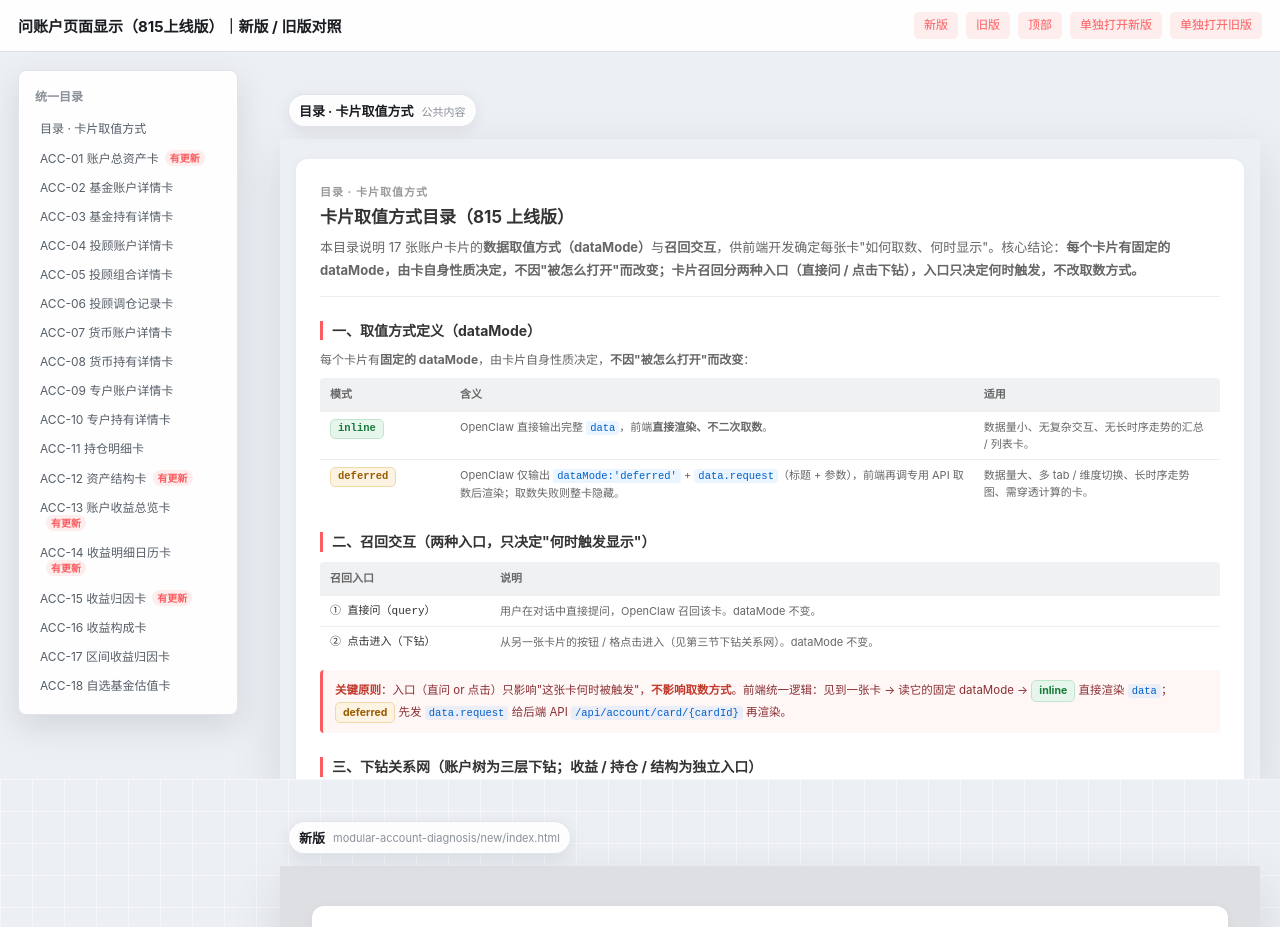
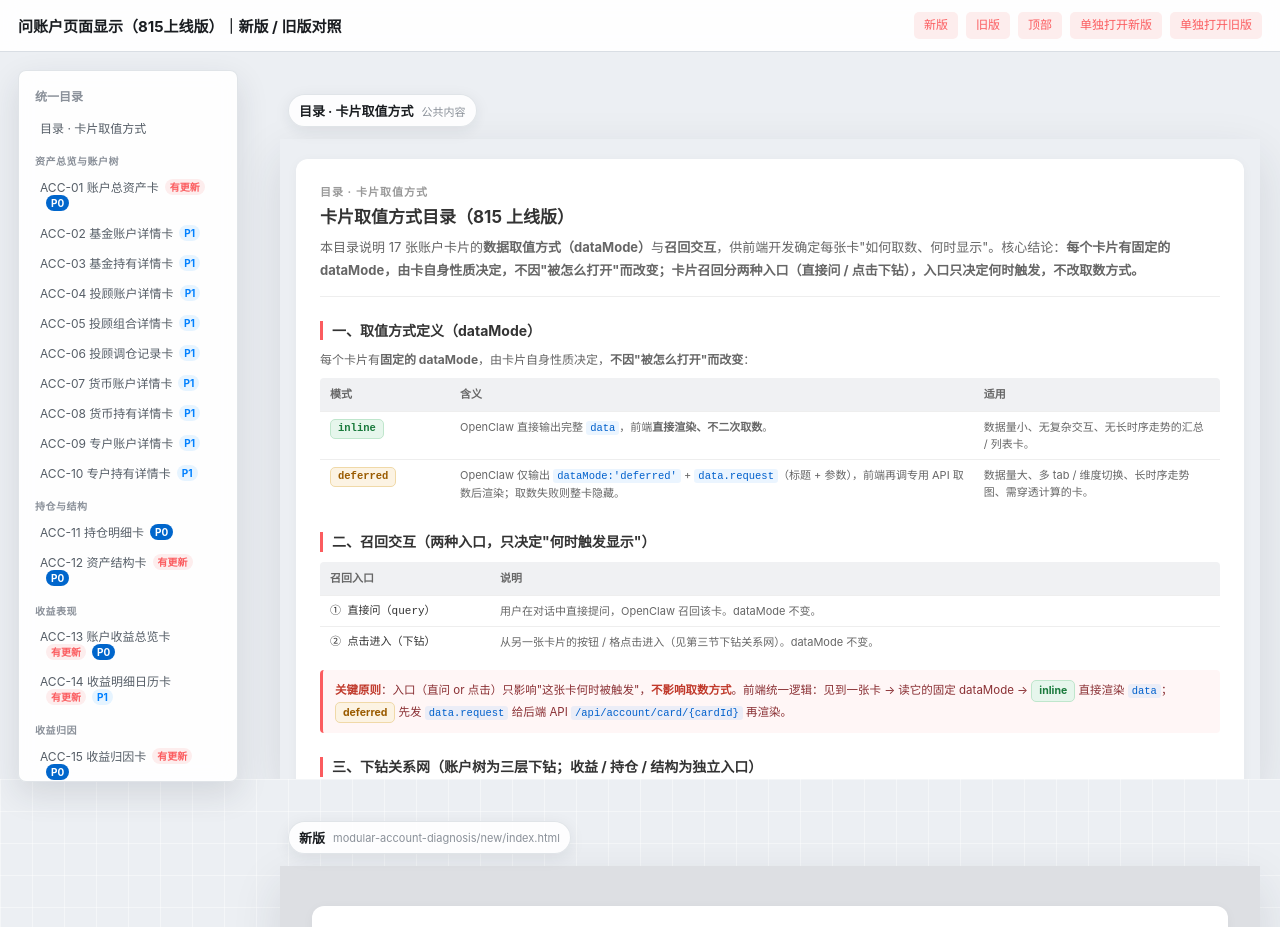
Before and after one commit to wuyu-learn/AccountDiagnosis, a plain HTML site: page index.html in a window 1280 px wide. Shown: the top 927 px of the page. Drawn offline with Linux system fonts and the light colour scheme; a script that the page names is missing.

Commit message:
fix: 对照页导航分组与 P0/P1 标签，ACC-18 增加数据标签

```diff
--- a/index.html
+++ b/index.html
@@ -17,9 +17,13 @@
   .layout { position: relative; }
   .side-nav { position: fixed; left: 18px; top: 70px; z-index: 25; width: 220px; max-height: calc(100vh - 88px); overflow-y: auto; padding: 14px 12px; background: rgba(255,255,255,.92); border: 1px solid rgba(221,225,230,.9); border-radius: 8px; box-shadow: 0 12px 32px rgba(31,41,55,.12); backdrop-filter: blur(10px); }
   .nav-title { font-size: 12px; color: #8A9099; font-weight: 700; margin: 2px 4px 10px; }
+  .nav-group-title { font-size: 10px; color: #8A9099; font-weight: 600; margin: 10px 4px 4px; letter-spacing: 0.5px; }
   .side-nav a { display: block; padding: 7px 9px; border-radius: 5px; color: #555D66; font-size: 12px; line-height: 1.25; text-decoration: none; }
   .side-nav a:hover, .side-nav a.active { background: #FDEDED; color: #FB5C5F; font-weight: 600; }
   .update-badge { display: inline-flex; align-items: center; margin-left: 6px; padding: 1px 5px; border-radius: 999px; background: #FDEDED; color: #FB5C5F; font-size: 10px; font-weight: 700; line-height: 1.4; vertical-align: 1px; }
+  .p0-badge { display: inline-flex; align-items: center; margin-left: 6px; padding: 1px 5px; border-radius: 999px; background: #0066CC; color: #FFFFFF; font-size: 10px; font-weight: 700; line-height: 1.4; vertical-align: 1px; }
+  .p1-badge { display: inline-flex; align-items: center; margin-left: 6px; padding: 1px 5px; border-radius: 999px; background: #E6F4FF; color: #0080FF; font-size: 10px; font-weight: 700; line-height: 1.4; vertical-align: 1px; }
+  .data-badge { display: inline-flex; align-items: center; margin-left: 6px; padding: 1px 5px; border-radius: 999px; background: #FCF6EC; color: #8A5A12; border: 1px solid #F0D9A8; font-size: 10px; font-weight: 700; line-height: 1.4; vertical-align: 1px; }
   .stage { overflow-x: auto; overflow-y: visible; min-height: calc(100vh - 52px); }
   .shared-catalog { width: 980px; margin: 42px 80px 0 280px; background: transparent; }
   .shared-catalog-label { display: inline-flex; align-items: center; gap: 8px; margin: 0 0 12px 8px; padding: 6px 10px; border-radius: 999px; background: rgba(255,255,255,.88); border: 1px solid rgba(221,225,230,.9); box-shadow: 0 4px 16px rgba(31,41,55,.08); font-size: 13px; font-weight: 700; }
@@ -61,24 +65,29 @@
     <aside class="side-nav" aria-label="对照目录">
       <div class="nav-title">统一目录</div>
       <a href="#catalog" data-target="catalog">目录 · 卡片取值方式</a>
-      <a href="#acc01" data-target="acc01">ACC-01 账户总资产卡<span class="update-badge">有更新</span></a>
-      <a href="#acc02" data-target="acc02">ACC-02 基金账户详情卡</a>
-      <a href="#acc03" data-target="acc03">ACC-03 基金持有详情卡</a>
-      <a href="#acc04" data-target="acc04">ACC-04 投顾账户详情卡</a>
-      <a href="#acc05" data-target="acc05">ACC-05 投顾组合详情卡</a>
-      <a href="#acc06" data-target="acc06">ACC-06 投顾调仓记录卡</a>
-      <a href="#acc07" data-target="acc07">ACC-07 货币账户详情卡</a>
-      <a href="#acc08" data-target="acc08">ACC-08 货币持有详情卡</a>
-      <a href="#acc09" data-target="acc09">ACC-09 专户账户详情卡</a>
-      <a href="#acc10" data-target="acc10">ACC-10 专户持有详情卡</a>
-      <a href="#acc11" data-target="acc11">ACC-11 持仓明细卡</a>
-      <a href="#acc12" data-target="acc12">ACC-12 资产结构卡<span class="update-badge">有更新</span></a>
-      <a href="#acc13" data-target="acc13">ACC-13 账户收益总览卡<span class="update-badge">有更新</span></a>
-      <a href="#acc14" data-target="acc14">ACC-14 收益明细日历卡<span class="update-badge">有更新</span></a>
-      <a href="#acc15" data-target="acc15">ACC-15 收益归因卡<span class="update-badge">有更新</span></a>
-      <a href="#acc16" data-target="acc16">ACC-16 收益构成卡</a>
-      <a href="#acc17" data-target="acc17">ACC-17 区间收益归因卡</a>
-      <a href="#acc18" data-target="acc18">ACC-18 自选基金估值卡</a>
+      <div class="nav-group-title">资产总览与账户树</div>
+      <a href="#acc01" data-target="acc01">ACC-01 账户总资产卡<span class="update-badge">有更新</span><span class="p0-badge">P0</span></a>
+      <a href="#acc02" data-target="acc02">ACC-02 基金账户详情卡<span class="p1-badge">P1</span></a>
+      <a href="#acc03" data-target="acc03">ACC-03 基金持有详情卡<span class="p1-badge">P1</span></a>
+      <a href="#acc04" data-target="acc04">ACC-04 投顾账户详情卡<span class="p1-badge">P1</span></a>
+      <a href="#acc05" data-target="acc05">ACC-05 投顾组合详情卡<span class="p1-badge">P1</span></a>
+      <a href="#acc06" data-target="acc06">ACC-06 投顾调仓记录卡<span class="p1-badge">P1</span></a>
+      <a href="#acc07" data-target="acc07">ACC-07 货币账户详情卡<span class="p1-badge">P1</span></a>
+      <a href="#acc08" data-target="acc08">ACC-08 货币持有详情卡<span class="p1-badge">P1</span></a>
+      <a href="#acc09" data-target="acc09">ACC-09 专户账户详情卡<span class="p1-badge">P1</span></a>
+      <a href="#acc10" data-target="acc10">ACC-10 专户持有详情卡<span class="p1-badge">P1</span></a>
+      <div class="nav-group-title">持仓与结构</div>
+      <a href="#acc11" data-target="acc11">ACC-11 持仓明细卡<span class="p0-badge">P0</span></a>
+      <a href="#acc12" data-target="acc12">ACC-12 资产结构卡<span class="update-badge">有更新</span><span class="p0-badge">P0</span></a>
+      <div class="nav-group-title">收益表现</div>
+      <a href="#acc13" data-target="acc13">ACC-13 账户收益总览卡<span class="update-badge">有更新</span><span class="p0-badge">P0</span></a>
+      <a href="#acc14" data-target="acc14">ACC-14 收益明细日历卡<span class="update-badge">有更新</span><span class="p1-badge">P1</span></a>
+      <div class="nav-group-title">收益归因</div>
+      <a href="#acc15" data-target="acc15">ACC-15 收益归因卡<span class="update-badge">有更新</span><span class="p0-badge">P0</span></a>
+      <a href="#acc16" data-target="acc16">ACC-16 收益构成卡<span class="p1-badge">P1</span></a>
+      <a href="#acc17" data-target="acc17">ACC-17 区间收益归因卡<span class="p1-badge">P1</span></a>
+      <div class="nav-group-title">自选盯盘</div>
+      <a href="#acc18" data-target="acc18">ACC-18 自选基金估值卡<span class="p0-badge">P0</span><span class="data-badge">数据 唐霞</span></a>
     </aside>
     <main class="stage" id="stage">
       <section class="shared-catalog" id="catalogArea">
--- a/modular-account-diagnosis/new/assets/css/account-diagnosis.css
+++ b/modular-account-diagnosis/new/assets/css/account-diagnosis.css
@@ -148,6 +148,9 @@ body {
 .tag-new { background: var(--color-down-bg); color: var(--color-down); }
 .tag-cap { background: #F1ECFB; color: #7A4FD0; }
 
+/* ─── Sidebar data badge ─── */
+.data-badge { display: inline-flex; align-items: center; margin-left: 6px; padding: 1px 6px; border-radius: var(--radius-pill); background: #FCF6EC; color: #8A5A12; border: 1px solid #F0D9A8; font-size: 10px; font-weight: 700; line-height: 1.4; vertical-align: 1px; }
+
 /* ─── States grid ─── */
 .states-grid { display: flex; flex-wrap: wrap; gap: 20px; align-items: flex-start; }
 .state-box { flex: 0 0 auto; }
--- a/modular-account-diagnosis/old/assets/css/account-diagnosis.css
+++ b/modular-account-diagnosis/old/assets/css/account-diagnosis.css
@@ -148,6 +148,9 @@ body {
 .tag-new { background: var(--color-down-bg); color: var(--color-down); }
 .tag-cap { background: #F1ECFB; color: #7A4FD0; }
 
+/* ─── Sidebar data badge ─── */
+.data-badge { display: inline-flex; align-items: center; margin-left: 6px; padding: 1px 6px; border-radius: var(--radius-pill); background: #FCF6EC; color: #8A5A12; border: 1px solid #F0D9A8; font-size: 10px; font-weight: 700; line-height: 1.4; vertical-align: 1px; }
+
 /* ─── States grid ─── */
 .states-grid { display: flex; flex-wrap: wrap; gap: 20px; align-items: flex-start; }
 .state-box { flex: 0 0 auto; }
```
Also changed, not shown: modular-account-diagnosis/index.html (+27 -18 lines), modular-account-diagnosis/new/index.html (+1 -1 lines), modular-account-diagnosis/new/partials/sidebar.html (+1 -1 lines), modular-account-diagnosis/old/index.html (+1 -1 lines), modular-account-diagnosis/old/partials/sidebar.html (+1 -1 lines), 1 other file.
